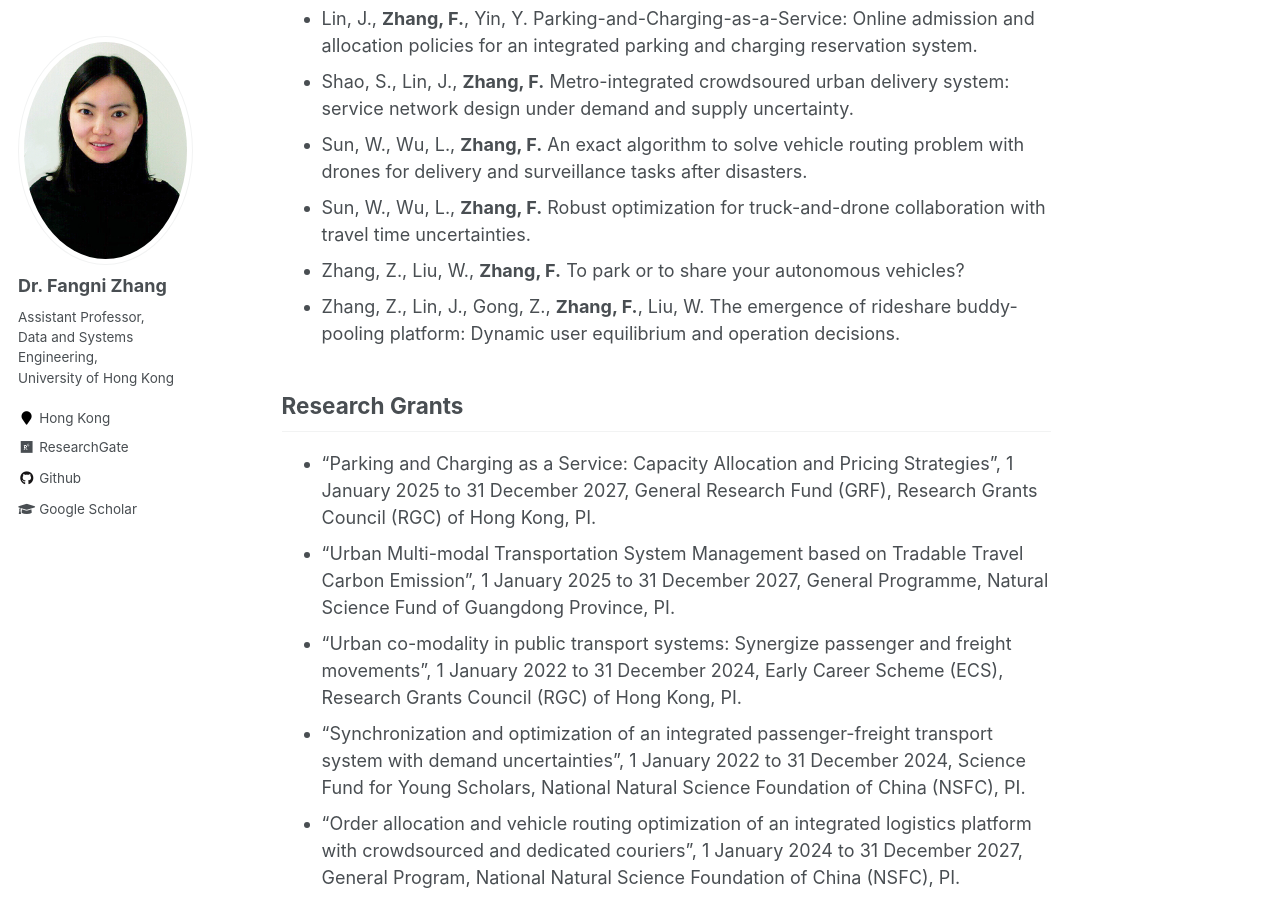
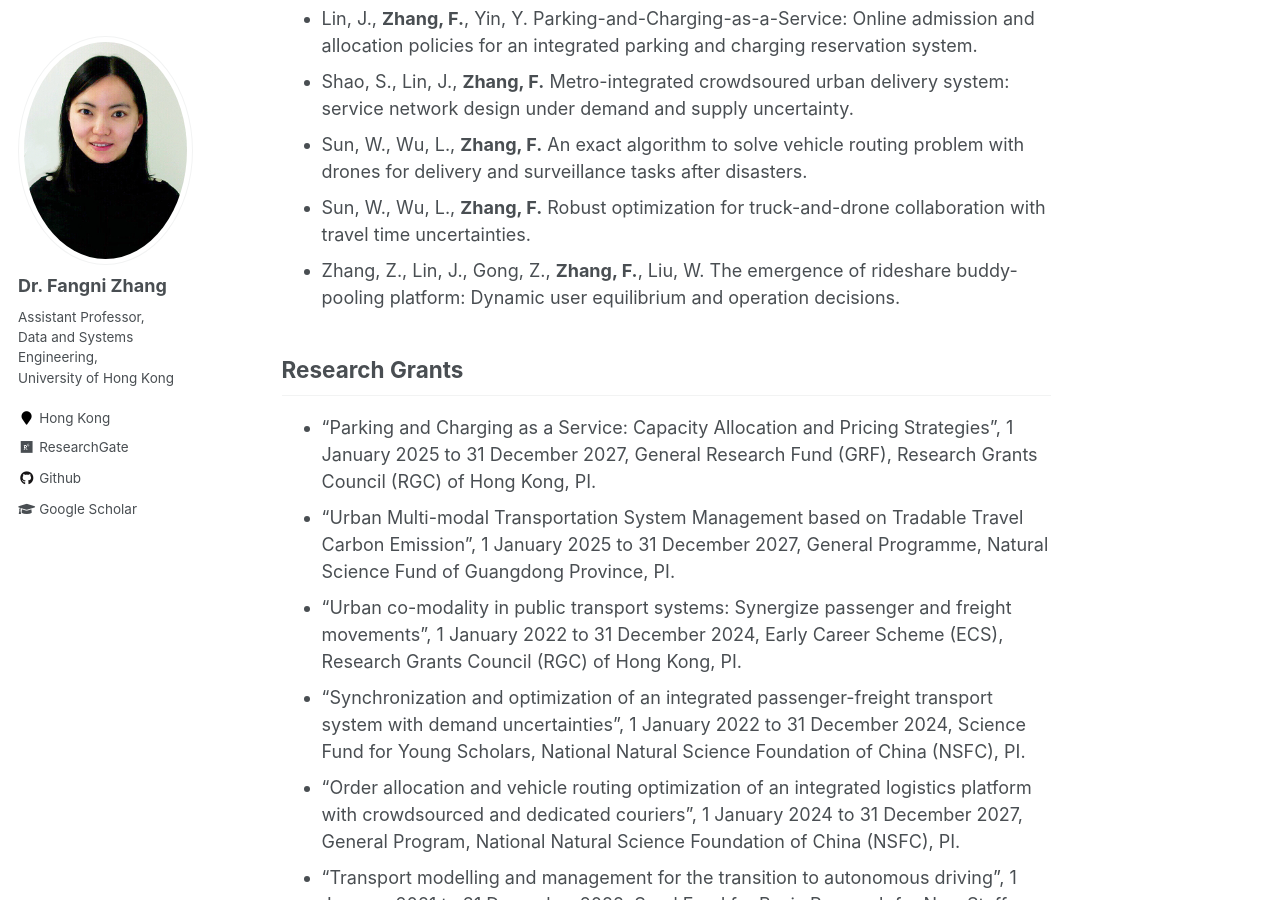
Before and after one commit to fangnizhang/fangnizhang.github.io, a Jekyll site: the page built from _pages/research.md, in a window 1280 px wide and 900 px high, scrolled down 410 px. Built offline with Jekyll 4.4.1, drawn with Linux system fonts in a browser that asks for light colours.

Commit message:
Update research.md

```diff
--- a/_pages/research.md
+++ b/_pages/research.md
@@ -12,7 +12,6 @@ Selected working papers
 * Shao, S., Lin, J., **Zhang, F.** Metro-integrated crowdsoured urban delivery system: service network design under demand and supply uncertainty.
 * Sun, W., Wu, L., **Zhang, F.** An exact algorithm to solve vehicle routing problem with drones for delivery and surveillance tasks after disasters.
 * Sun, W., Wu, L., **Zhang, F.** Robust optimization for truck-and-drone collaboration with travel time uncertainties.
-* Zhang, Z., Liu, W., **Zhang, F.** To park or to share your autonomous vehicles?
 * Zhang, Z., Lin, J., Gong, Z., **Zhang, F.**, Liu, W. The emergence of rideshare buddy-pooling platform: Dynamic user equilibrium and operation decisions.
 
 Research Grants
```
